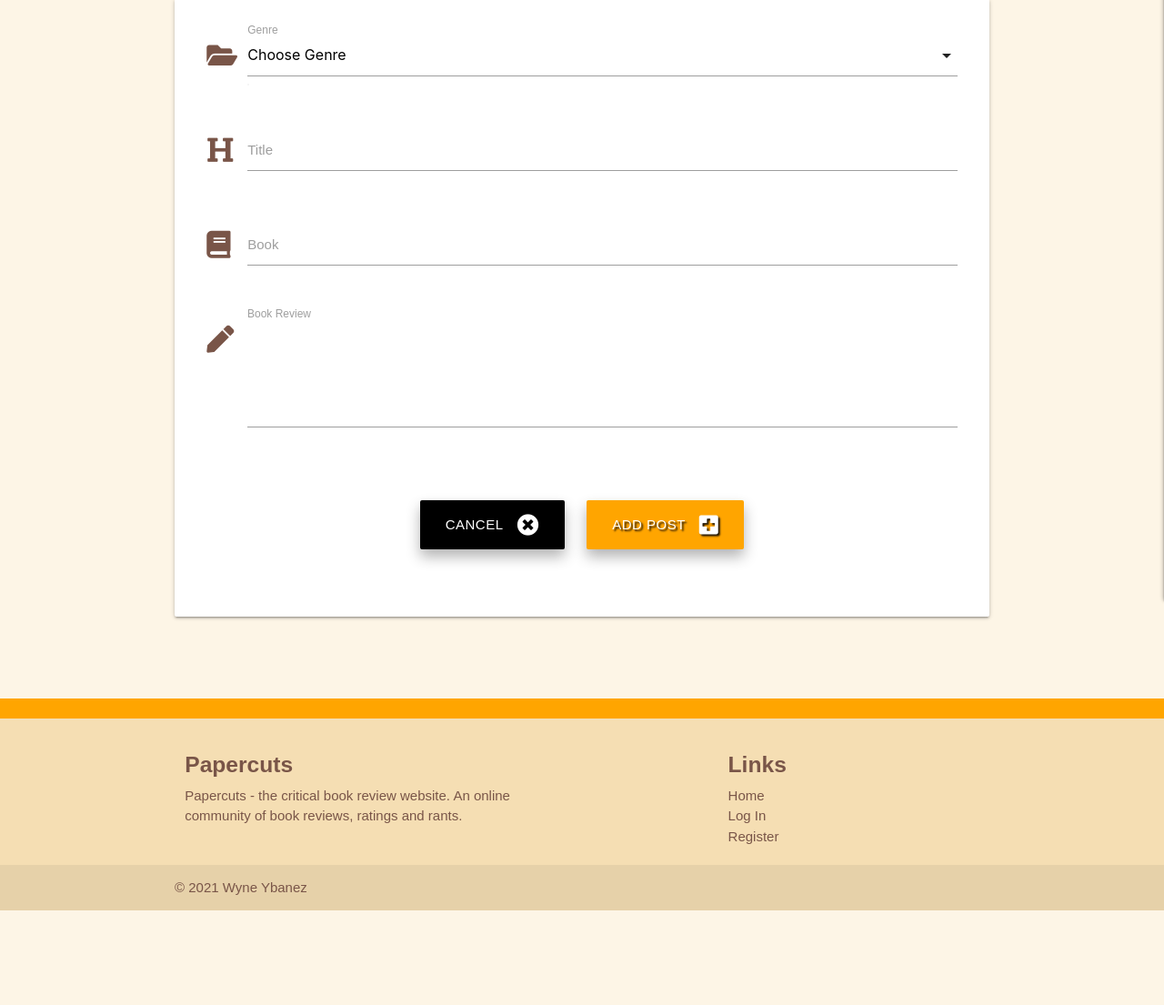
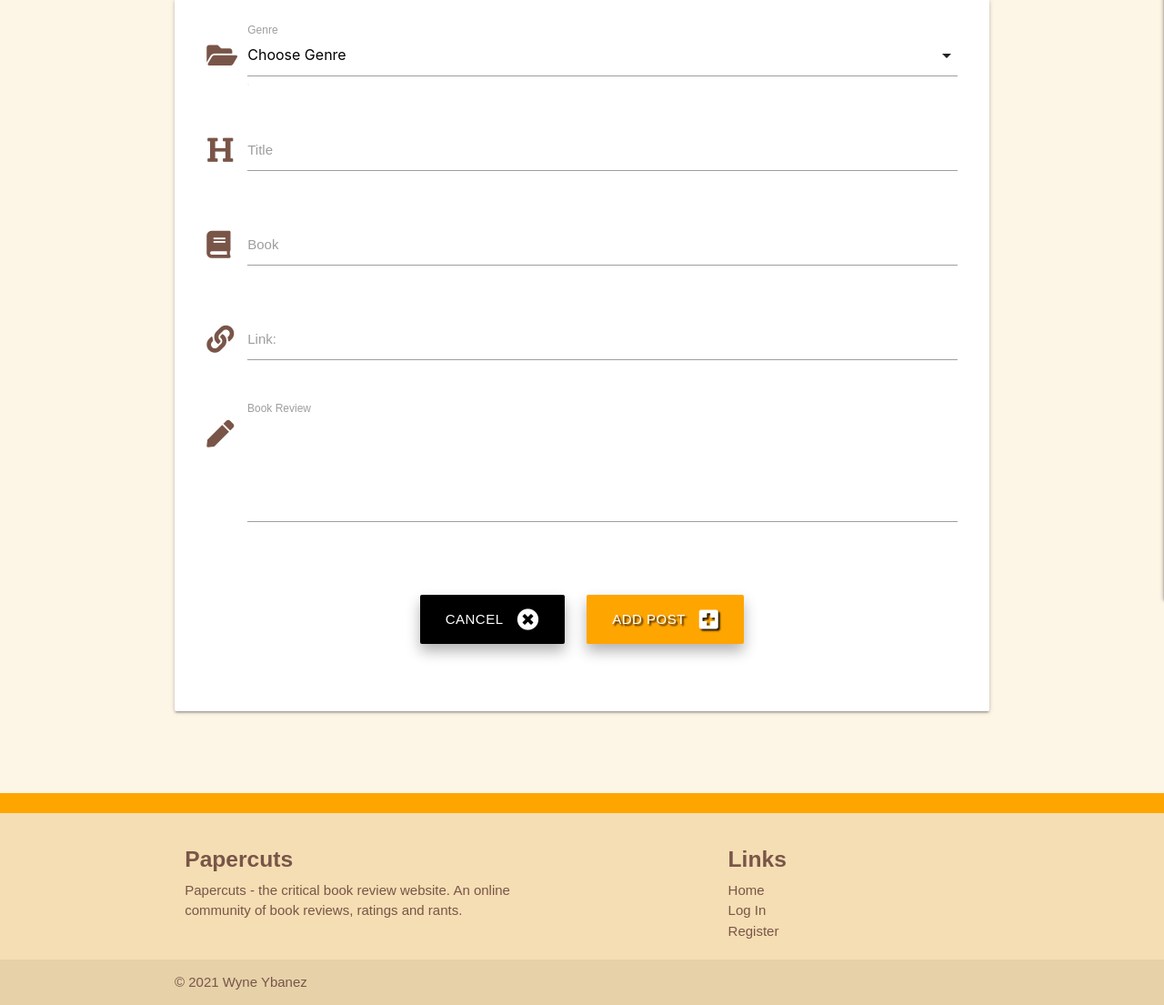
Before and after one commit to wyne-ybanez/PaperCut, a Flask app: page /add_post in a window 1280 px wide. Shown: the part 201-1306 px from the top of the page at 91% size. Before the commit the page ends 1202 px from the top, so only its background shows below. Run offline with Flask 2, Linux system fonts and the light colour scheme; data that the repository does not hold is empty; some libraries are stand-ins or nearby versions; some web fonts are replaced.

Commit message:
Added link to books feature for reviews

```diff
--- a/app.py
+++ b/app.py
@@ -243,6 +243,7 @@ def add_post():
             'genre_id': request.form.get('genre'),
             'post_title': request.form.get('post_title'),
             'book': request.form.get('book'),
+            'link': request.form.get('link'),
             'review': request.form.get('review'),
             'date': today.strftime('%d %B, %Y'),
             'created_by': session['user']
@@ -283,6 +284,7 @@ def edit_post(post_id):
             'genre_id': request.form.get('genre'),
             'post_title': request.form.get('post_title'),
             'book': request.form.get('book'),
+            'link': request.form.get('link'),
             'review': request.form.get('review'),
             'created_by': session['user'],
             'edit_date': edit_date.strftime('%d %B, %Y')
@@ -401,4 +403,4 @@ def internal_error(error):
 if __name__ == '__main__':
     app.run(host=os.environ.get('IP'),
             port=int(os.environ.get('PORT')),
-            debug=False)
+            debug=True)
--- a/static/css/style.css
+++ b/static/css/style.css
@@ -381,6 +381,10 @@ header.masthead .post-heading .meta a {
   overflow-wrap: break-word;
 }
 
+.link {
+  color: black;
+}
+
 .card-genre{
   font-size: 25px;
   font-weight: 700;
--- a/templates/add_post.html
+++ b/templates/add_post.html
@@ -32,9 +32,17 @@
         <div class="row">
             <div class="input-field col s12">
                 <i class="fas fa-book prefix brown-text"></i>
-                <input id="book" name="book" type="text" minlength="4" maxlength="200" type="text" class="validate"
+                <input id="book" name="book" minlength="4" maxlength="200" type="text" class="validate"
                     required>
                 <label for="book">Book</label>
+            </div>
+        </div>
+         <!-- Link -->
+         <div class="row">
+            <div class="input-field col s12">
+                <i class="fas fa-link prefix brown-text"></i>
+                <input id="link" name="link" minlength="4" maxlength="200" type="url" class="validate">
+                <label for="link">Link:</label>
             </div>
         </div>
         <!-- Book Review -->
--- a/templates/components/card.html
+++ b/templates/components/card.html
@@ -65,11 +65,10 @@
         </p>
         <br>
         <p><em>Review:</em></p>
-        <p class="card-review truncate">{{ post.review }}</p>
+        <p class="card-review">{{ post.review }}</p>
         <a href="{{ url_for('show_post', post_id=post._id) }}" class="center-align orange-text link">
             Read more
         </a>
-        <br>
         <br>
         {% for user in users %}
         {% if post.created_by == user.username %}
```
Also changed, not shown: templates/edit_post.html (+8 -0 lines), templates/review.html (+6 -4 lines).
